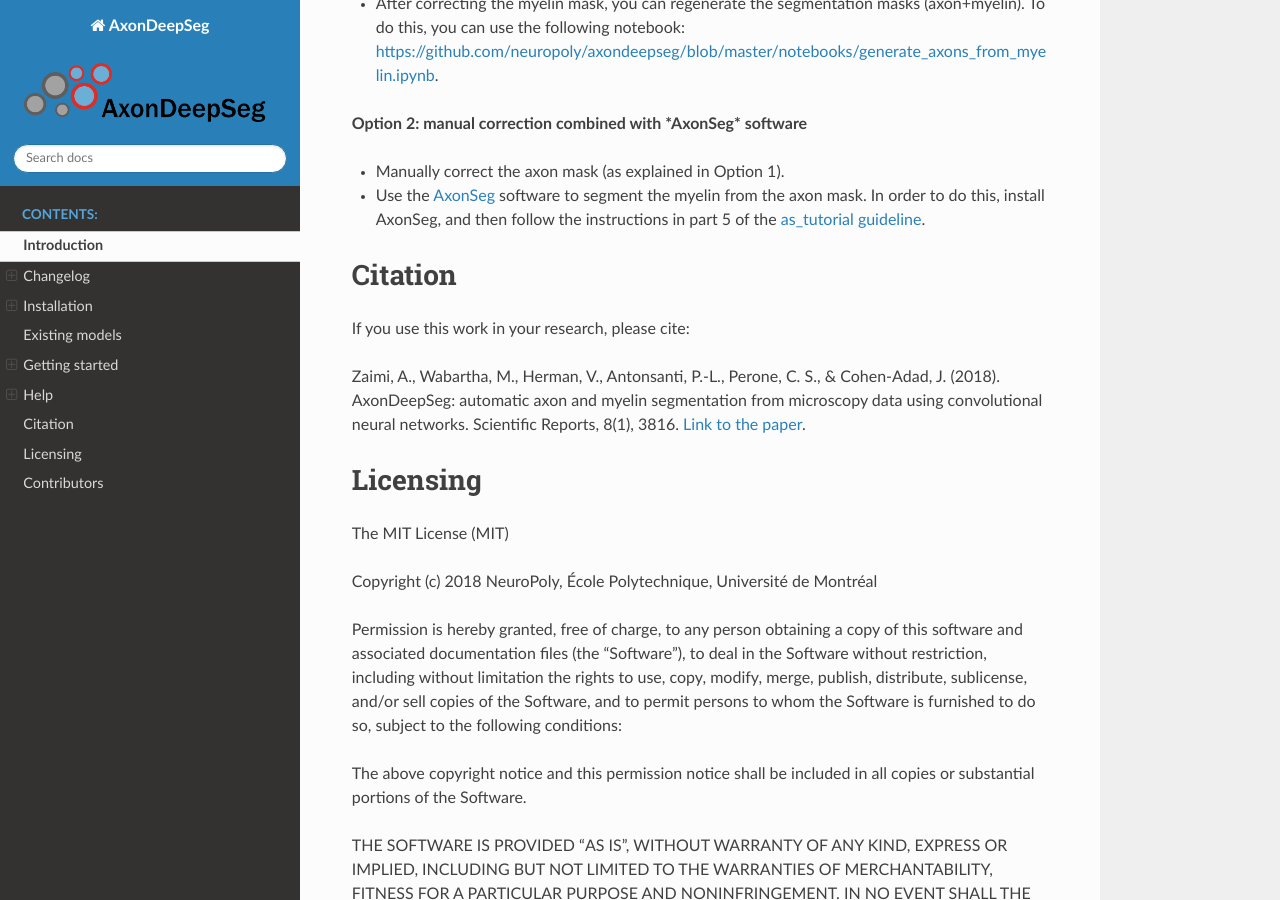
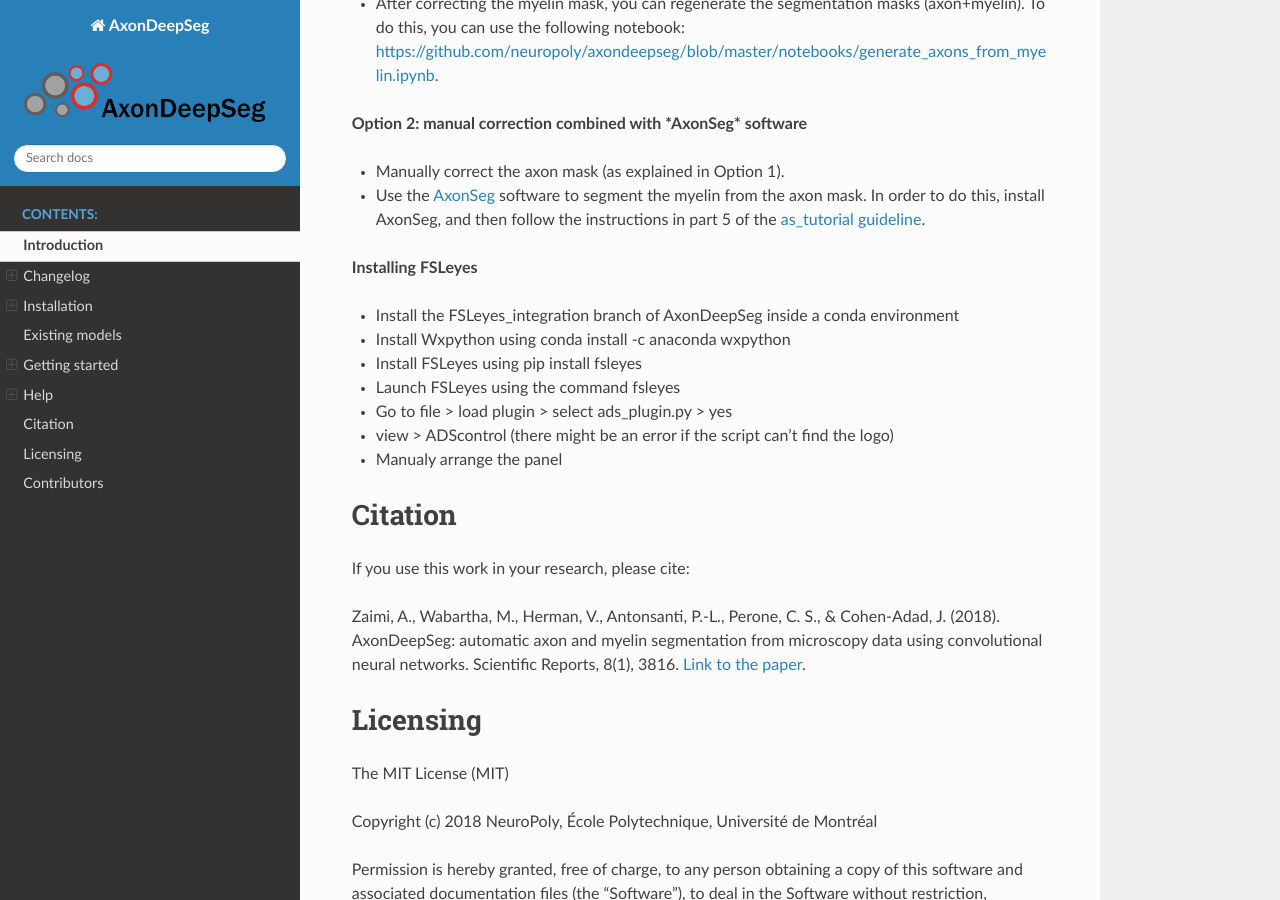
Before and after one commit to axondeepseg/axondeepseg, a Sphinx documentation site: the page built from docs/source/documentation.rst, in a window 1280 px wide and 900 px high, scrolled down 12070 px. Built offline with Sphinx 7.4.7 and the Read the Docs theme 2.0.0, drawn with Linux system fonts in a browser that asks for light colours.

Commit message:
[FSLeyes integration] - updated the documentation for installing FSLeyes

```diff
--- a/docs/source/documentation.rst
+++ b/docs/source/documentation.rst
@@ -433,6 +433,16 @@ If the segmentation with AxonDeepSeg fails or does not give optimal results, you
 * Manually correct the axon mask (as explained in Option 1).
 * Use the `AxonSeg <https://github.com/neuropoly/axonseg>`_ software to segment the myelin from the axon mask. In order to do this, install AxonSeg, and then follow the instructions in part 5 of the `as_tutorial guideline <https://github.com/neuropoly/axonseg/blob/master/as_tutorial.m>`_.
 
+**Installing FSLeyes**
+
+* Install the FSLeyes_integration branch of AxonDeepSeg inside a conda environment
+* Install Wxpython using conda install -c anaconda wxpython
+* Install FSLeyes using pip install fsleyes
+* Launch FSLeyes using the command fsleyes
+* Go to file > load plugin > select ads_plugin.py > yes
+* view > ADScontrol (there might be an error if the script can't find the logo)
+* Manualy arrange the panel
+
 Citation
 ===============================================================================
 
```
